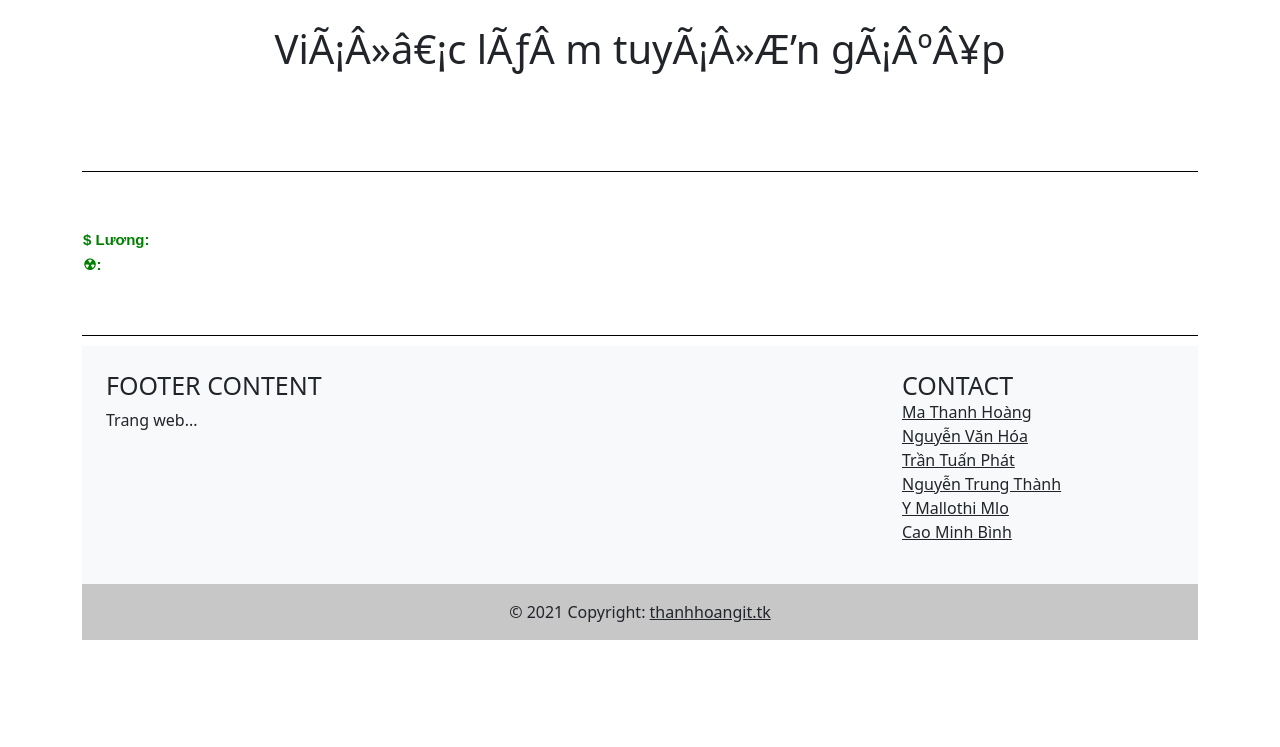
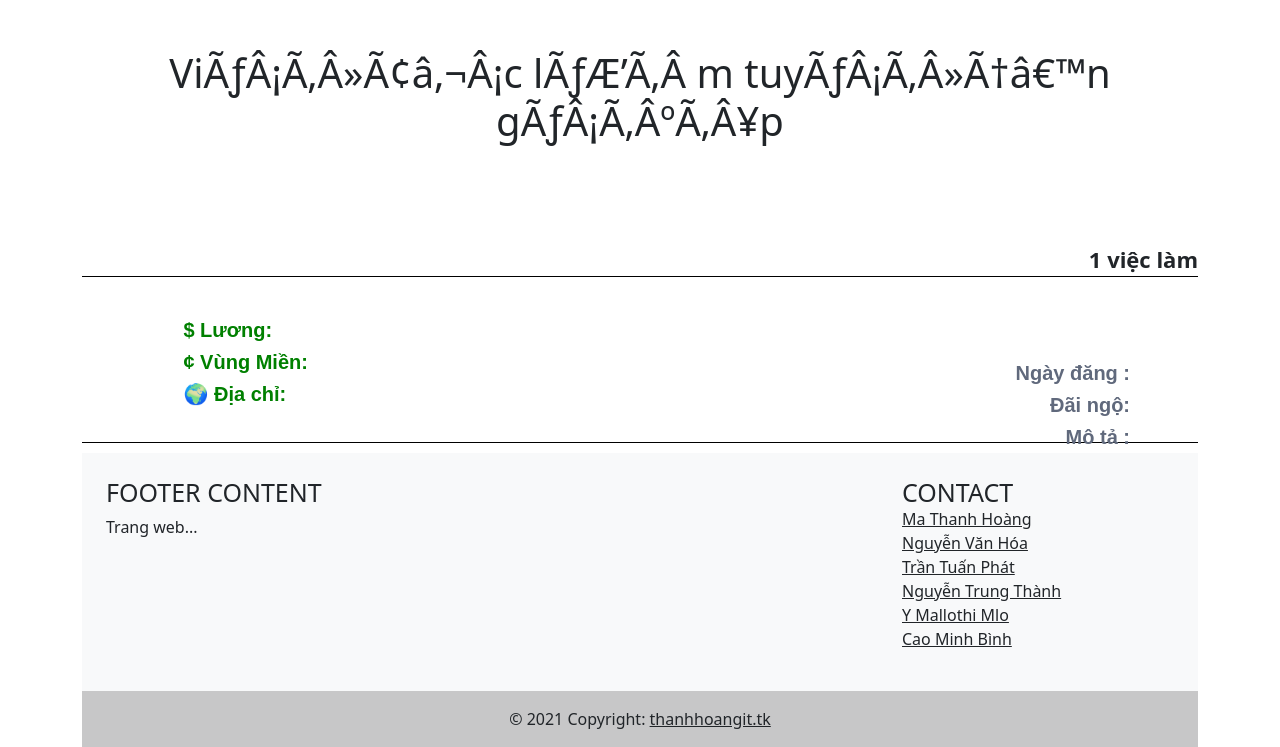
Before and after one commit to MaThanhHoang/searchjobs, a PHP site: page /searchjobs/ in a window 1280 px wide. Shown: the part 495-1242 px from the top of the page. Before the commit the page ends 1135 px from the top, so only its background shows below. Run offline with PHP 8.4, Linux system fonts and the light colour scheme; tables that the repository leaves empty or names only in its code hold one stand-in row (values such as "Sample post"); data that the repository does not hold is empty.

Commit message:
tendatabase dat la a nha mn

```diff
--- a/config/database.php
+++ b/config/database.php
@@ -1,17 +1,19 @@
 <?php
 
 $servername = "localhost";
-$username = "username";
-$password = "password";
-$database = "database";
+$username = "root";
+$password = "";
+$database = "a";
 
 // Create connection
 $conn = mysqli_connect($servername, $username, $password, $database);
-
+mysqli_set_charset($conn, 'UTF8');
 // Check connection
 if (!$conn) {
     die("Connection failed: " . mysqli_connect_error());
 }
 
 echo "Connected successfully";
+
+
 ?>
--- a/index.php
+++ b/index.php
@@ -4,7 +4,7 @@
 
 <head>
     <meta charset="utf-8" />
-    <title>TUYá»‚N Dá»¤NG ONLINE</title>
+    <title>TUYÃ¡Â»â€šN DÃ¡Â»Â¤NG ONLINE</title>
     <link rel="stylesheet" type="text/css" href="css/index.css">
     <style type="text/css">
 #wrap{
@@ -15,39 +15,110 @@
 	border-bottom: 1px solid black;
 	border-top: 1px solid black;
 
+
 }
+.left{
+	width: 60%;
+	height: inherit;
+	float: left;
+
+	font-size: 20px;
+}
+.right{
+	width: 40%;
+	height: 165px;
+
+
+	display: inline;
+	float: left;
+	color: #60697c;
+	font-size: 20px;
+
+
+
+}
+
 .yeucaucongviec{
-	font-size: 25px;
+	font-size: 30px;
 	color: red;
-	text-align: top;
-	width: 60%;
+	text-align: left;
+	width: 100%;
 	margin-top: 5%;
 	float: left;
+	margin-left: 15%;
 }
 .tencongty{
-	font-size: 15px;
+
 	color: #5e687b;
-	text-align: top;
-	width: 60%;
+	text-align: left;
+	width: 100%;
 	margin-top: 0%;
+	margin-left: 15%;
 	float: left;
 }
 .luong{
-	font-size: 15px;
+
 	color: green;
-	text-align: top;
-	width: 60%;
+	text-align: left;
+	width: 100%;
 	margin-top: 0%;
 	float: left;
+	margin-left: 15%;
+
 }
 
 .vungmien{
-	font-size: 15px;
+
 	color: green;
-	text-align: top;
-	width: 60%;
+	text-align: left;
+	width: 100%;
+	margin-left: 15%;
 	margin-top: 0%;
 	float: left;
+
+}
+
+.diachi{
+
+	color: green;
+	text-align: left;
+	width: 100%;
+	margin-top: 0%;
+	margin-left: 15%;
+	float: left;
+
+}
+.right .chedodaingo{
+	width:100%;
+	float: right;
+	text-align: right;
+		margin-right: 15%;
+
+}
+
+.right .ngaydang{
+	margin-top:18%;
+	width:100%;
+	float: right;
+		margin-right: 15%;
+		text-align: right;
+}
+.right .motacongviec
+{width:100%;
+
+	margin-right: 15%;
+	float: right;
+	text-align: right;
+
+}
+
+
+
+
+#slvl{
+	font-weight: bolder;
+	font-size: 22px;
+	float: right;
 }
 
 
@@ -71,6 +142,7 @@
 
 
 <?php include 'inc/header.php'; ?>
+<?php include 'config/database.php'; ?>
 
 <div id="menu_top">
   <nav class="navbar navbar-expand-lg navbar-light">
@@ -82,11 +154,11 @@
       </ul>
       <ul class="navbar-nav ms-auto mb-2 mb-lg-0">
         <li class="nav-item">
-          <a class="nav-link active" aria-current="page" href="login.php"><span>Ã„ï¿½Ã„Æ’ng nhÃ¡ÂºÂ­p</span></a>
+          <a class="nav-link active" aria-current="page" href="login.php"><span>Ãƒâ€žÃ¯Â¿Â½Ãƒâ€žÃ†â€™ng nhÃƒÂ¡Ã‚ÂºÃ‚Â­p</span></a>
         </li>
         <li class="nav-item">
           <a class="nav-link active" href="register.php" tabindex="-1" aria-disabled="true">
-            Ã„ï¿½Ã„Æ’ng kÃƒÂ½
+            Ãƒâ€žÃ¯Â¿Â½Ãƒâ€žÃ†â€™ng kÃƒÆ’Ã‚Â½
           </a>
         </li>
       </ul>
@@ -96,58 +168,67 @@
 <div class="container">
   <div class="panner">
     <div class="background-input">
-      <p> TÃƒÂ¬m kiÃ¡ÂºÂ¿m cÃƒÂ´ng viÃ¡Â»â€¡c</p>
+      <p> TÃƒÆ’Ã‚Â¬m kiÃƒÂ¡Ã‚ÂºÃ‚Â¿m cÃƒÆ’Ã‚Â´ng viÃƒÂ¡Ã‚Â»Ã¢â‚¬Â¡c</p>
       <div class="input-group">
-        <input type="text" placeholder="NhÃ¡ÂºÂ­p tÃƒÂªn cÃƒÂ´ng ty,tÃƒÂªn cÃƒÂ´ng viÃ¡Â»â€¡c, kÃ¡Â»Â¹ nÃ„Æ’ng . . . ." />
+        <input type="text" placeholder="NhÃƒÂ¡Ã‚ÂºÃ‚Â­p tÃƒÆ’Ã‚Âªn cÃƒÆ’Ã‚Â´ng ty,tÃƒÆ’Ã‚Âªn cÃƒÆ’Ã‚Â´ng viÃƒÂ¡Ã‚Â»Ã¢â‚¬Â¡c, kÃƒÂ¡Ã‚Â»Ã‚Â¹ nÃƒâ€žÃ†â€™ng . . . ." />
         <select name="object">
-          <option value="which" selected="selected">TÃƒÂ¬m viÃ¡Â»â€¡c</option>
-          <option value="who">TÃƒÂ¬m Ã¡Â»Â©ng viÃƒÂªn</option>
+          <option value="which" selected="selected">TÃƒÆ’Ã‚Â¬m viÃƒÂ¡Ã‚Â»Ã¢â‚¬Â¡c</option>
+          <option value="who">TÃƒÆ’Ã‚Â¬m ÃƒÂ¡Ã‚Â»Ã‚Â©ng viÃƒÆ’Ã‚Âªn</option>
         </select>
         <select name="location">
-          <option value="bac" selected="selected">MiÃ¡Â»ï¿½n BÃ¡ÂºÂ¯c</option>
-          <option value="trung">MiÃ¡Â»ï¿½n Trung</option>
-          <option value="nam">MiÃ¡Â»ï¿½n Nam</option>
+          <option value="bac" selected="selected">MiÃƒÂ¡Ã‚Â»Ã¯Â¿Â½n BÃƒÂ¡Ã‚ÂºÃ‚Â¯c</option>
+          <option value="trung">MiÃƒÂ¡Ã‚Â»Ã¯Â¿Â½n Trung</option>
+          <option value="nam">MiÃƒÂ¡Ã‚Â»Ã¯Â¿Â½n Nam</option>
         </select>
         <button type="button" class="btn btn-primary">Search</button>
       </div>
     </div>
-    <button type="button" class="btn btn-primary" style="margin-left: 300px ">TÃ¡ÂºÂ¡o CV</button>
-    <button type="button" class="btn btn-primary btn-second" style="background-color: #d22d65">Ã„ï¿½Ã„Æ’ng tin tuyÃ¡Â»Æ’n dÃ¡Â»Â¥ng</button>
+    <button type="button" class="btn btn-primary" style="margin-left: 300px ">TÃƒÂ¡Ã‚ÂºÃ‚Â¡o CV</button>
+    <button type="button" class="btn btn-primary btn-second" style="background-color: #d22d65">Ãƒâ€žÃ¯Â¿Â½Ãƒâ€žÃ†â€™ng tin tuyÃƒÂ¡Ã‚Â»Ã†â€™n dÃƒÂ¡Ã‚Â»Ã‚Â¥ng</button>
   </div>
-  <h1> ViÃ¡Â»â€¡c lÃƒÂ m tuyÃ¡Â»Æ’n gÃ¡ÂºÂ¥p</h1>
+  <h1> ViÃƒÂ¡Ã‚Â»Ã¢â‚¬Â¡c lÃƒÆ’Ã‚Â m tuyÃƒÂ¡Ã‚Â»Ã†â€™n gÃƒÂ¡Ã‚ÂºÃ‚Â¥p</h1>
 
 
    <br>
   <br>
   <section>
-  	<article >
+    <article id="slvl">
+    <?php        $query = mysqli_query($conn, "select COUNT(*) FROM `congviec`");
+            if ($row = mysqli_fetch_assoc($query))
+            {
+                echo  $row['COUNT(*)']." "."việc làm";
+            }
+    		?>
 
 
 
 
+    </article>
+  	<article >
+
   <?php
-		$conn = mysqli_connect('localhost', 'root', '', 'a'); //máº­u ngá»« coi database lÃ  cÃ¡i giá»� mn Ä‘Ã¡p dÃ´ chá»¯ a nhÃ¡
-		mysqli_set_charset($conn, 'UTF8');
-		if (! $conn) {
-		    die('notconnect' . mysqli_error());
-		}
+
 		$query = mysqli_query($conn, "select * FROM `congviec`");
 		while ($row = mysqli_fetch_assoc($query))
 		{
 		    echo '
 <table id="wrap">
-		<tr>
 
-<th class="yeucaucongviec">'.$row['YEUCAUCONGVIEC'].'</th>
+<tr class="left">
+        <th class="yeucaucongviec">'.$row['YEUCAUCONGVIEC'].'</th>
 		<th class="tencongty">'.$row['TENCONGTY'].'</th>
-<th class="luong">$ Lương: '.$row['Luong'].'</th>
-		<th class="vungmien"> ☢: '.$row['VUNGMIEN'].'</th>
-		<th class="chedodaingo">'.$row['CHEDODAINGO'].'</th>
-		<th class="ngaydang">'.$row['NGAYDANG'].'</th>
+        <th class="luong">$ Lương: '.$row['Luong'].'</th>
+		<th class="vungmien">¢ Vùng Miền: '.$row['VUNGMIEN'].'</th>
+        <th class="diachi">🌍 Địa chỉ: '.$row['DIACHI'].'</th>
+</tr>
+<tr class="right">
 
-		<th class="motacongviec">'.$row['MOTACONGVIEC'].'</th>
+        <th class="ngaydang">Ngày đăng :'.$row['NGAYDANG'].'</th>
+		<th class="chedodaingo">Đãi ngộ: '.$row['CHEDODAINGO'].'</th>
+		<th class="motacongviec">Mô tả :'.$row['MOTACONGVIEC'].'</th>
+</tr>
 
-</tr>
+
 		</table>
 '
 
```
Also changed, not shown: css/index.css (line endings or trailing spaces).
